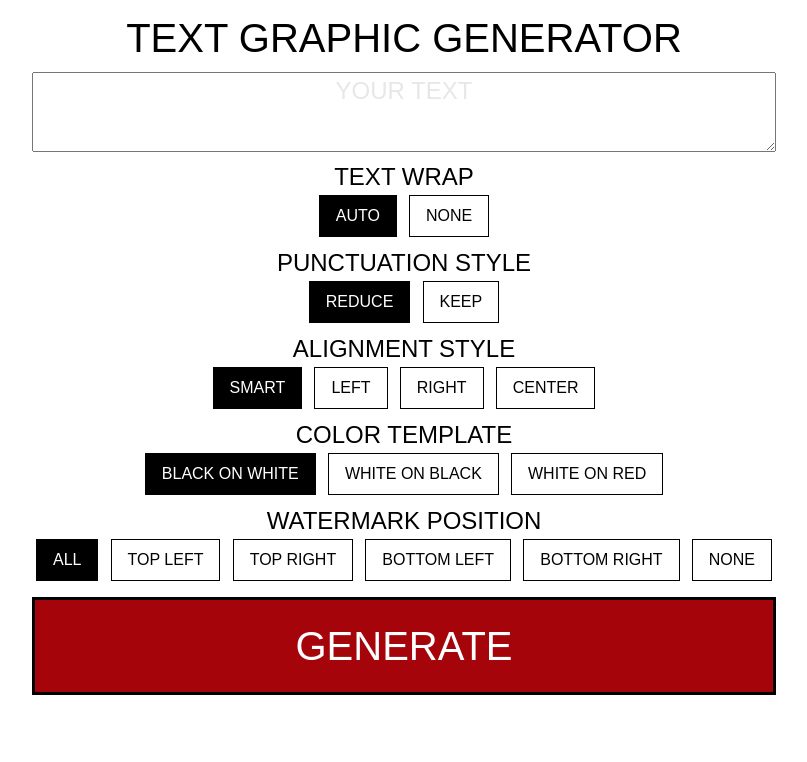
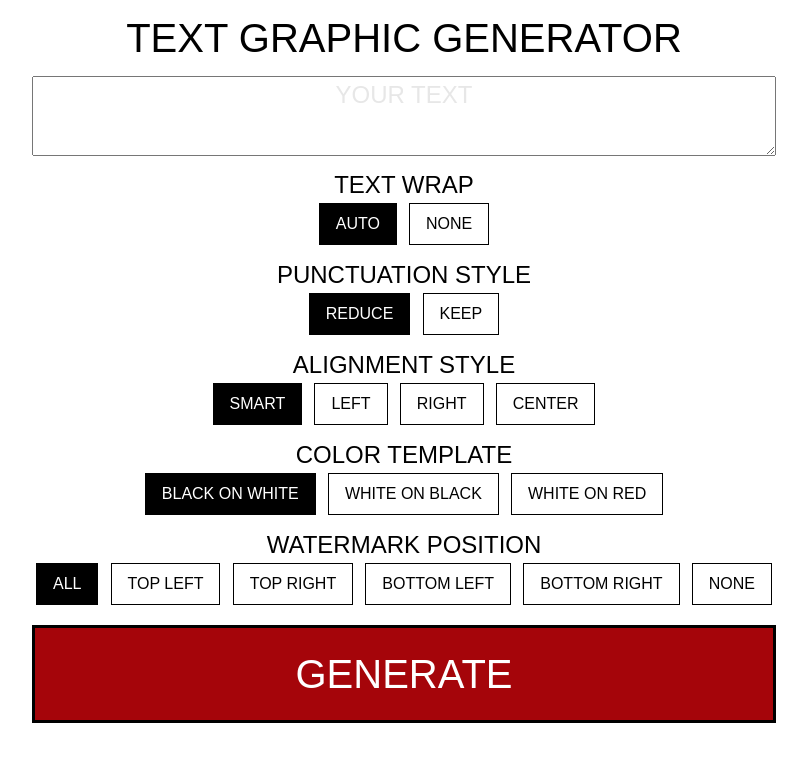
Before and after one commit to eolatham/text-graphic-generator, a Flask app: page / in a window 1280 px wide. Shown: the top 762 px of the page, without its empty margins (236-1043 px from the left). Run offline with Flask 2, Linux system fonts and the light colour scheme; some web fonts are replaced.

Commit message:
polish margins

```diff
--- a/public/templates/index.html
+++ b/public/templates/index.html
@@ -82,6 +82,7 @@
 
     h2 {
         font-size: 3vh;
+        margin-top: 0.5vh
     }
 
     #content {
@@ -91,7 +92,7 @@
     }
 
     #title {
-        margin-bottom: 0.5vh
+        margin-bottom: 1vh
     }
 
     #text {
@@ -134,7 +135,7 @@
 
     #generate {
         width: 100%;
-        margin-top: 1vh;
+        margin-top: 1.5vh;
         padding: 2vh;
         font-size: 5vh;
         color: white;
```
